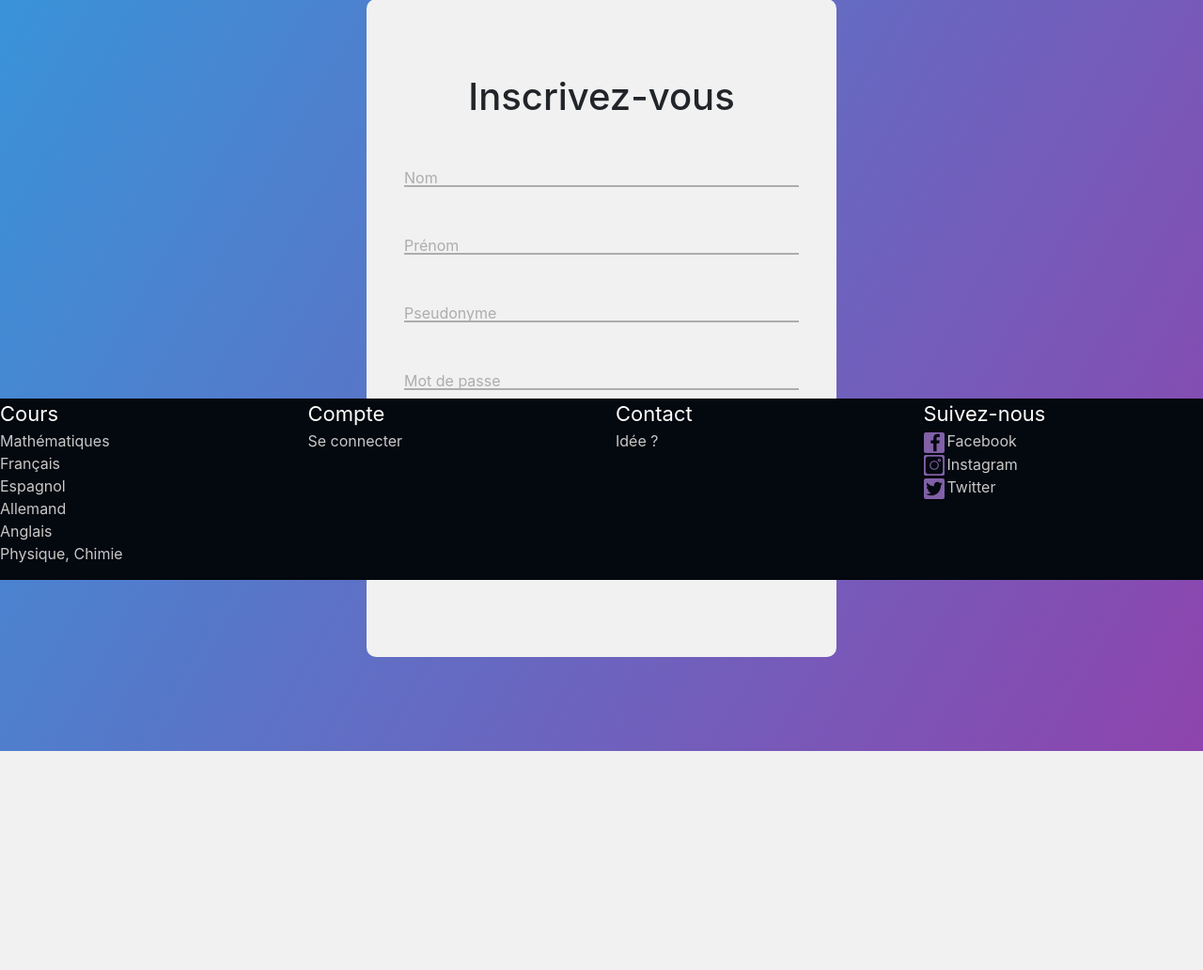
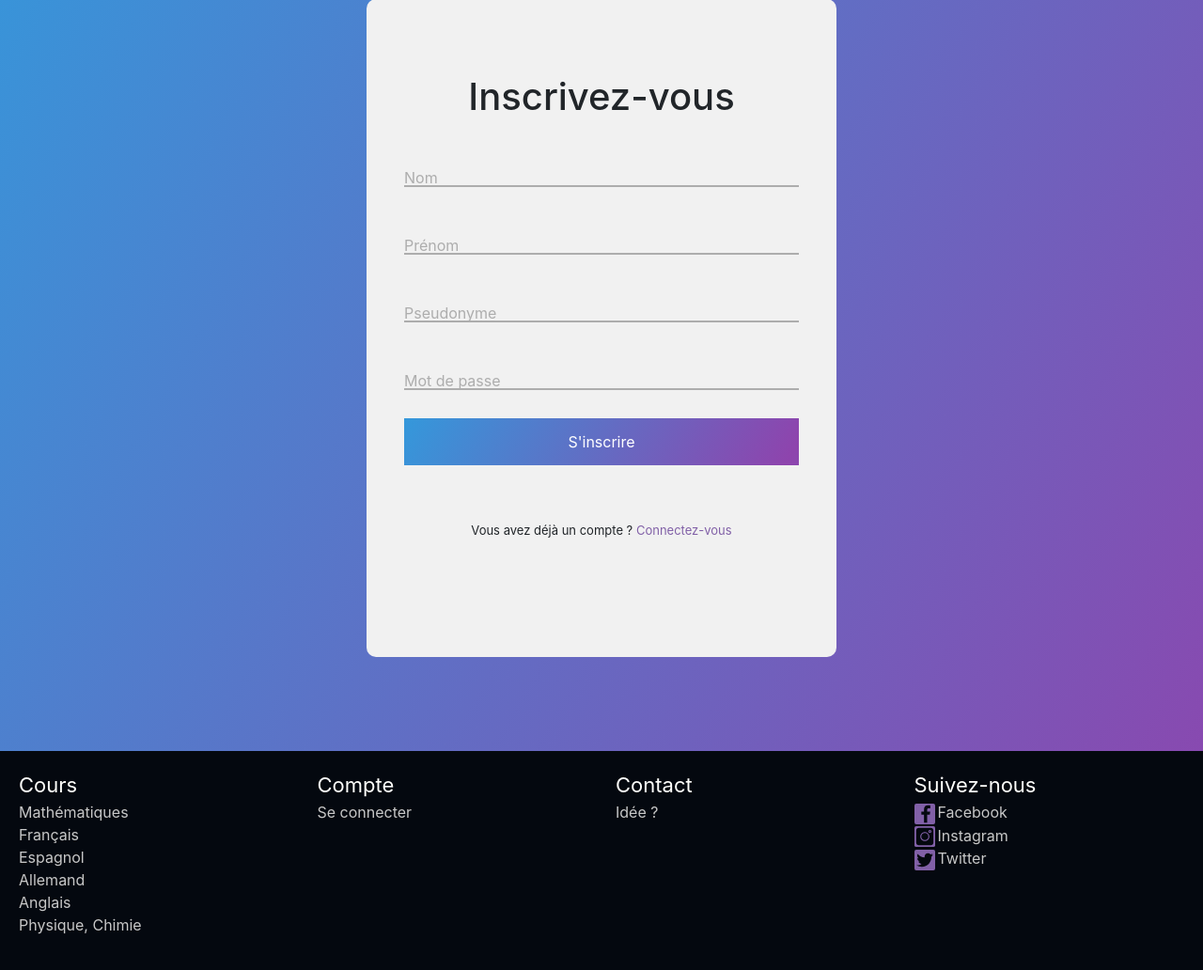
Before and after one commit to YRLJ/WEBPJT, a PHP site: page /index.php?page=signup in a window 1280 px wide. Shown: the part 183-1215 px from the top of the page at 94% size. Before the commit the page ends 982 px from the top, so only its background shows below. Run offline with PHP 8.4, Linux system fonts and the light colour scheme; some libraries are stand-ins or nearby versions.

Commit message:
Erreur CSS

```diff
--- a/styles/stylelogin.css
+++ b/styles/stylelogin.css
@@ -7,6 +7,11 @@
 body {
     min-height: 100vh;
     background-image: linear-gradient(120deg, #3498db, #8e44AD);
+}
+
+footer {
+    position: relative !important;
+    padding: 20px;
 }
 
 section.form-login {
--- a/styles/stylesignup.css
+++ b/styles/stylesignup.css
@@ -7,6 +7,11 @@
 body {
     min-height: 100vh;
     background-image: linear-gradient(120deg, #3498db, #8e44AD);
+}
+
+footer {
+    position: relative !important;
+    padding: 20px;
 }
 
 section.form-login {
```
